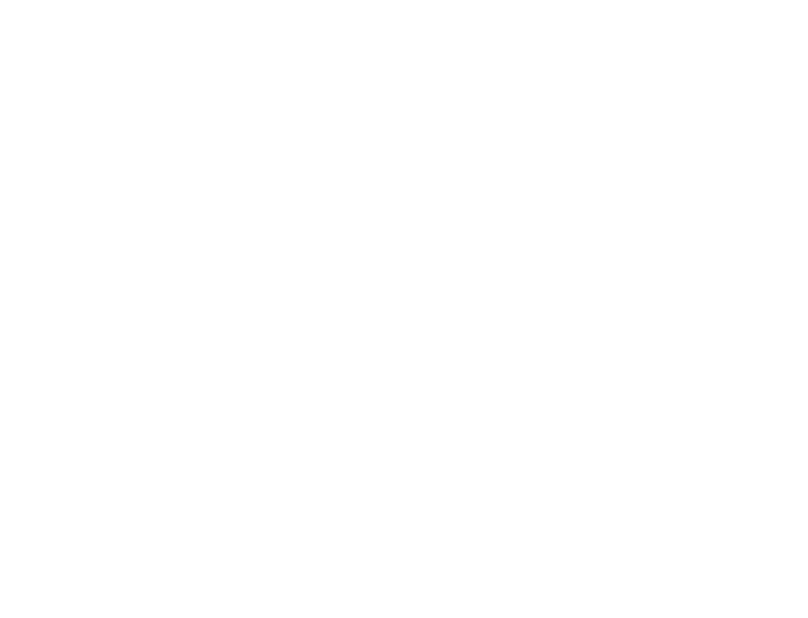
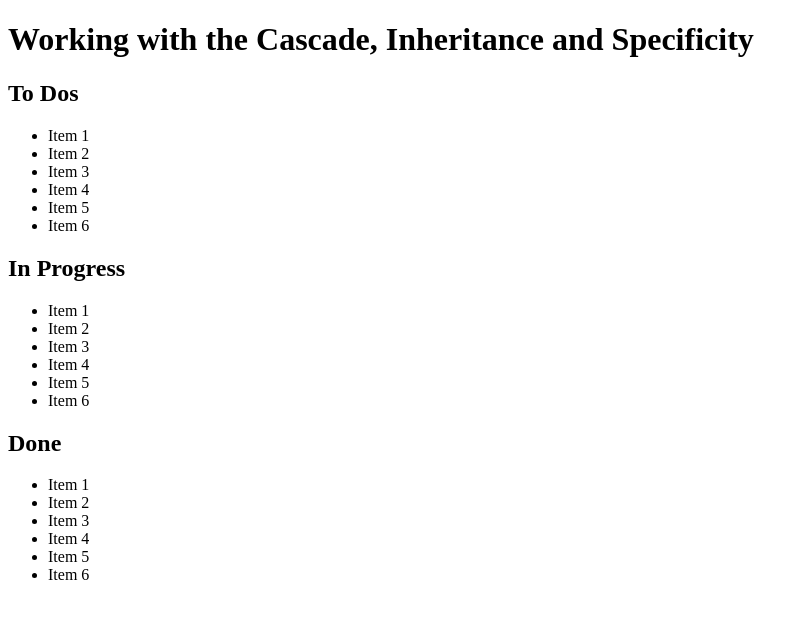
Before and after one commit to BerMacJrs/to-do-list-bmjr, a plain HTML site: page index.html in a window 1280 px wide. Shown: the whole page, without its empty margins (0-808 px from the left). Drawn offline with Linux system fonts and the light colour scheme.

Commit message:
Update index.html
Basic HTML Added

```diff
--- a/index.html
+++ b/index.html
@@ -7,7 +7,47 @@
 </head>
 
 <body>
+    <header>
+        <h1>Working with the Cascade, Inheritance and Specificity</h1>
+    </header>
 
+    <main>
+        <article id="todo">
+            <h2>To Dos</h2>
+            <ul class="todo">
+                <li>Item 1</li>
+                <li>Item 2</li>
+                <li>Item 3</li>
+                <li>Item 4</li>
+                <li>Item 5</li>
+                <li>Item 6</li>
+            </ul>
+        </article>
+
+        <article id="inprogress">
+            <h2>In Progress</h2>
+            <ul class="inprogress">
+                <li>Item 1</li>
+                <li>Item 2</li>
+                <li>Item 3</li>
+                <li>Item 4</li>
+                <li>Item 5</li>
+                <li>Item 6</li>
+            </ul>
+        </article>
+
+        <article id="done">
+            <h2>Done</h2>
+            <ul class="done">
+                <li>Item 1</li>
+                <li>Item 2</li>
+                <li>Item 3</li>
+                <li>Item 4</li>
+                <li>Item 5</li>
+                <li>Item 6</li>
+            </ul>
+        </article>
+    </main>
 </body>
 
 </html>
```
